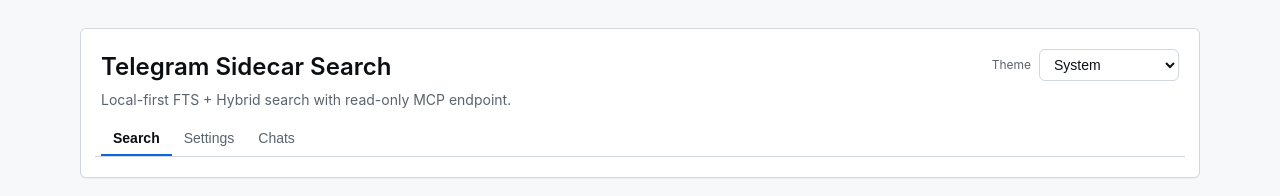
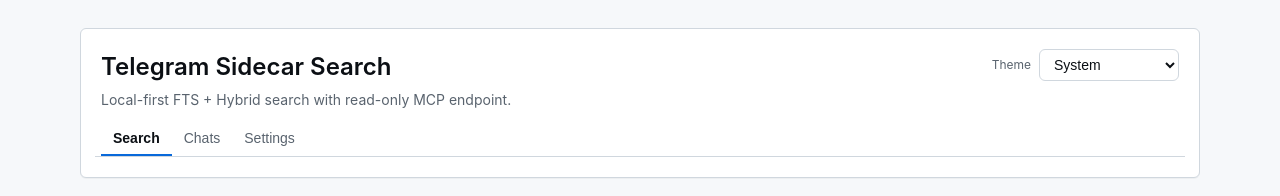
Before and after one commit to vbp1/asktg, a Svelte app in the folder frontend/: page / in a window 1280 px wide. Shown: the top 196 px of the page. Built offline with nearby package versions, Linux system fonts and the light colour scheme.

Commit message:
ui: reorder tabs
Swap Chats and Settings tabs in the top navigation.

```diff
--- a/frontend/src/App.svelte
+++ b/frontend/src/App.svelte
@@ -1122,8 +1122,8 @@
     </div>
     <div class="row wrap navRow">
       <button class:active={currentPage === "search"} on:click={() => openPage("search")}>Search</button>
+      <button class:active={currentPage === "chats"} on:click={() => openPage("chats")}>Chats</button>
       <button class:active={currentPage === "settings"} on:click={() => openPage("settings")}>Settings</button>
-      <button class:active={currentPage === "chats"} on:click={() => openPage("chats")}>Chats</button>
     </div>
     {#if searchLocked}
       <p class="mutedLine">Search is locked until at least one chat is enabled (Chats).</p>
```
